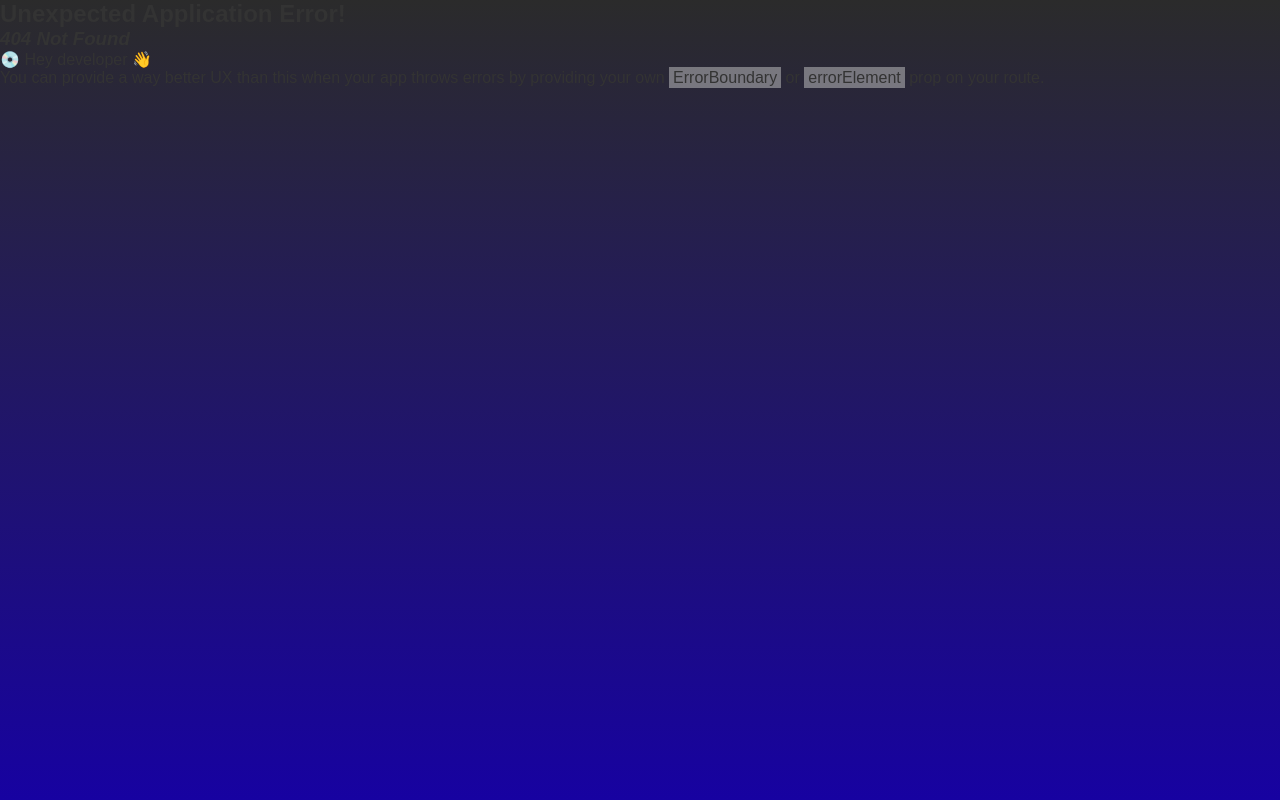
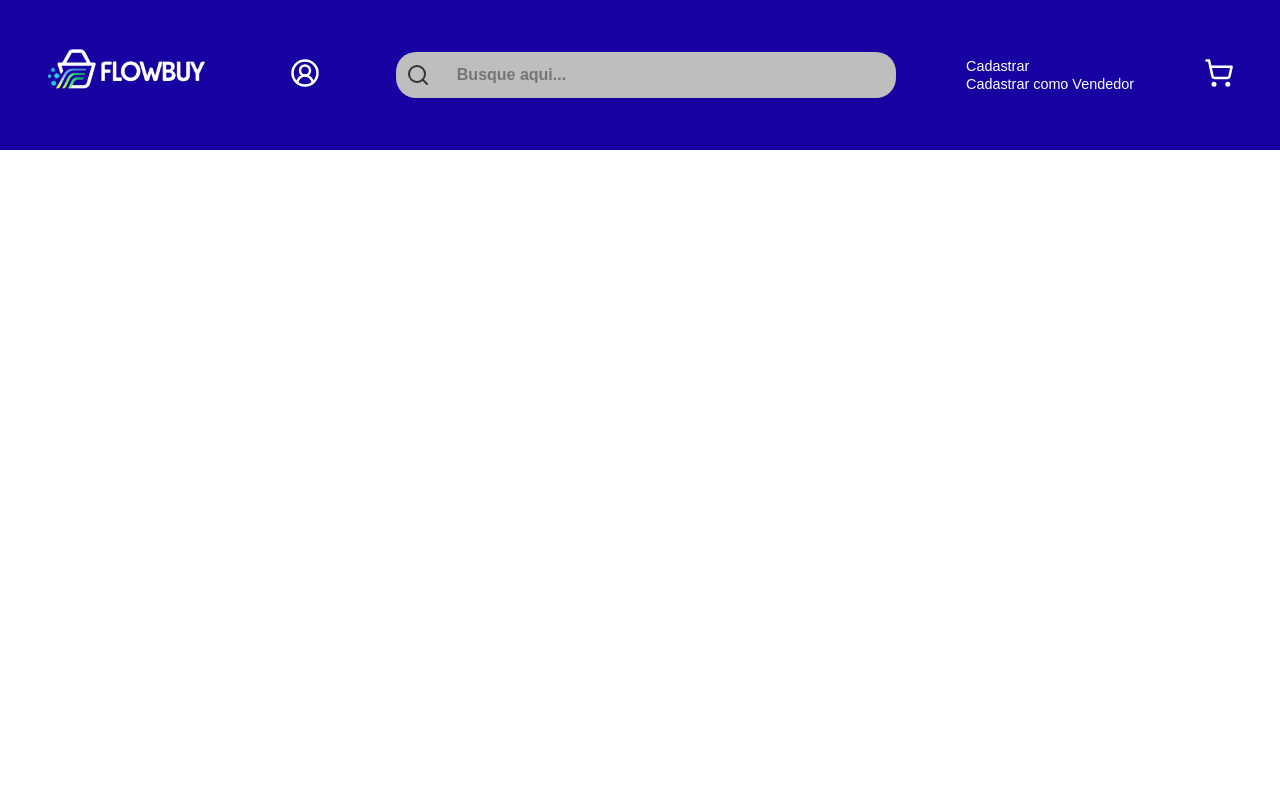
Before and after one commit to PedroYudi-dev/FlowBuy-E-commerce, a React (Vite) app: page /Product/1/1 in a window 1280 px wide. Before the commit this address had no page. Shown: the top 800 px of the page. Built offline with nearby package versions, Linux system fonts and the light colour scheme.

Commit message:
Começando a fazer a ela do produto

```diff
--- a/src/components/NavBar/NavBar.jsx
+++ b/src/components/NavBar/NavBar.jsx
@@ -121,7 +121,7 @@ export default function NavBar(){
                   className={index === selectedIndex ? "selected" : ""}
                   ref={(prod) => (listProduct.current[index] = prod)}
                 >
-                  <Link to={`api/Produto/${product.id}/${product.titulo}`}>
+                  <Link to={`/Product/${product.id}/${product.titulo}`}>
                     <Search className="icon-product" />
                     {product.titulo}
                   </Link>
--- a/src/main.jsx
+++ b/src/main.jsx
@@ -14,6 +14,7 @@ import LoginBuyer from "./router/LoginBuyer/LoginBuyer.jsx"
 import PrivacyPolicy from './components/FooterComponents/PrivacyPolicy/PrivacyPolicy.jsx'
 import TermsUse from './components/FooterComponents/TermsUse/TermsUse.jsx'
 import ExchangeReturnPolicy from './components/FooterComponents/ExchangeReturnPolicy/ExchangeReturnPolicy.jsx'
+import ProductScreen from './router/ProductScreen/index.jsx'
 
 // Aqui colocamos a estrutura do "APP" nas rotas. APP = PAI FILHOS = ROTAS
 const router = createBrowserRouter([
@@ -50,6 +51,10 @@ const router = createBrowserRouter([
         path: "/ExchangeReturnPolicy",
         element: <ExchangeReturnPolicy />,
       },
+      {
+        path: "/Product/:id/:titulo?",
+        element: <ProductScreen />,
+      },
     ],
   },
 ]);
--- /dev/null
+++ b/src/router/ProductScreen/index.jsx
@@ -0,0 +1,11 @@
+import "./styles.css"
+
+export default function ProductScreen(){
+    return(
+        <div id="conatiner-product-screen">
+            <div id="">
+
+            </div>
+        </div>
+    )
+}
--- /dev/null
+++ b/src/router/ProductScreen/styles.css
@@ -0,0 +1,13 @@
+*{
+    margin: 0;
+    padding: 0;
+    box-sizing: border-box;
+    font-family: "Montserrat", sans-serif;
+}
+
+#conatiner-product-screen{
+    width: 100%;
+    height: auto;
+    min-height: 100vh;
+    background-color: #fff;
+}
```
